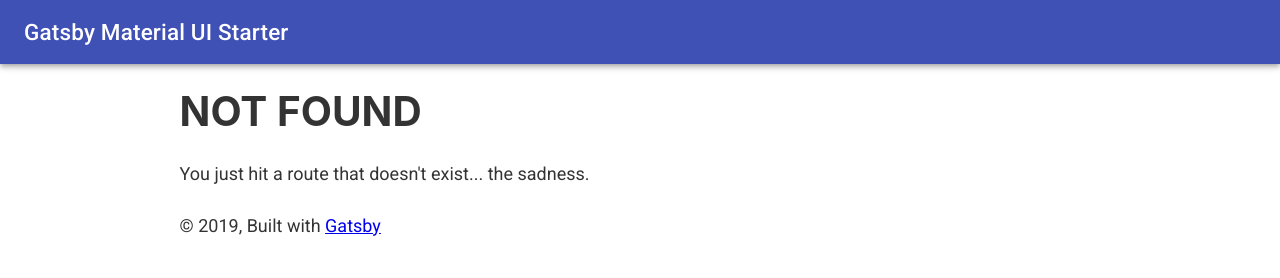
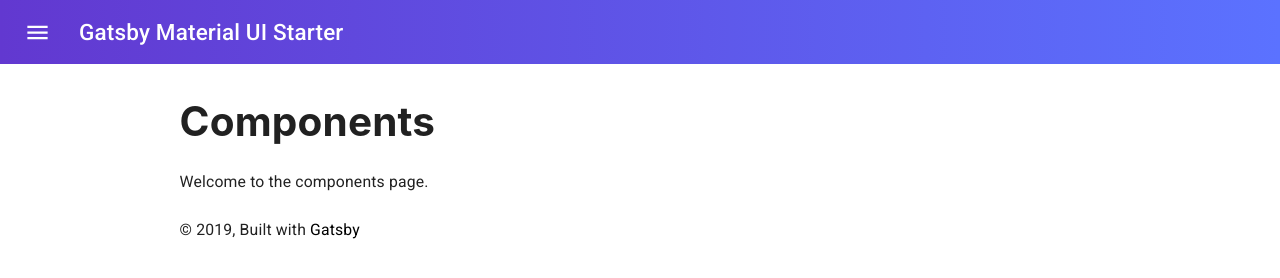
Before and after one commit to dominicabela/gatsby-starter-material-ui, a Gatsby site: page /components in a window 1280 px wide. Before the commit this address had no page. Built offline with nearby package versions, Linux system fonts and the light colour scheme; Gatsby itself is replaced by a stand-in of ours.

Commit message:
add sidebar menu

```diff
--- a/src/components/header.js
+++ b/src/components/header.js
@@ -1,22 +1,155 @@
+import PropTypes from "prop-types"
+import React from 'react';
+
 import { Link } from "gatsby"
-import PropTypes from "prop-types"
-import React from "react"
 
-import AppBar from "@material-ui/core/AppBar"
-import Toolbar from "@material-ui/core/Toolbar"
-import Typography from "@material-ui/core/Typography"
+import clsx from 'clsx';
+import { makeStyles, useTheme } from '@material-ui/core/styles';
+import Drawer from '@material-ui/core/Drawer';
+import CssBaseline from '@material-ui/core/CssBaseline';
+import AppBar from '@material-ui/core/AppBar';
+import Toolbar from '@material-ui/core/Toolbar';
+import List from '@material-ui/core/List';
+import Typography from '@material-ui/core/Typography';
+import Divider from '@material-ui/core/Divider';
+import IconButton from '@material-ui/core/IconButton';
+import MenuIcon from '@material-ui/icons/Menu';
+import ChevronLeftIcon from '@material-ui/icons/ChevronLeft';
+import ChevronRightIcon from '@material-ui/icons/ChevronRight';
+import ListItem from '@material-ui/core/ListItem';
+import ListItemIcon from '@material-ui/core/ListItemIcon';
+import ListItemText from '@material-ui/core/ListItemText';
+import HomeIcon from '@material-ui/icons/Home';
+import ListIcon from '@material-ui/icons/ViewList';
 
-const Header = ({ siteTitle }) => (
-  <div style={{ marginBottom: `1.45rem` }}>
-    <AppBar position="static" color="primary">
+const drawerWidth = 240
+
+const useStyles = makeStyles(theme => ({
+  root: {
+    display: 'flex',
+  },
+  appBar: {
+    transition: theme.transitions.create(['margin', 'width'], {
+      easing: theme.transitions.easing.sharp,
+      duration: theme.transitions.duration.leavingScreen,
+    }),
+    background: 'linear-gradient(to right, #6238D0, #5B72FF)',
+  },
+  appBarShift: {
+    width: `calc(100% - ${drawerWidth}px)`,
+    marginLeft: drawerWidth,
+    transition: theme.transitions.create(['margin', 'width'], {
+      easing: theme.transitions.easing.easeOut,
+      duration: theme.transitions.duration.enteringScreen,
+    }),
+  },
+  menuButton: {
+    marginRight: theme.spacing(2),
+  },
+  hide: {
+    display: 'none',
+  },
+  drawer: {
+    width: drawerWidth,
+    flexShrink: 0,
+  },
+  drawerPaper: {
+    width: drawerWidth,
+  },
+  drawerHeader: {
+    display: 'flex',
+    alignItems: 'center',
+    padding: '0 8px',
+    ...theme.mixins.toolbar,
+    justifyContent: 'flex-end',
+  },
+  content: {
+    flexGrow: 1,
+    padding: theme.spacing(3),
+    transition: theme.transitions.create('margin', {
+      easing: theme.transitions.easing.sharp,
+      duration: theme.transitions.duration.leavingScreen,
+    }),
+    marginLeft: -drawerWidth,
+  },
+  contentShift: {
+    transition: theme.transitions.create('margin', {
+      easing: theme.transitions.easing.easeOut,
+      duration: theme.transitions.duration.enteringScreen,
+    }),
+    marginLeft: 0,
+  },
+}));
+
+const Header = ({ siteTitle }) => {
+
+  const classes = useStyles()
+
+  const theme = useTheme();
+  const [open, setOpen] = React.useState(false);
+
+  function handleDrawerOpen() {
+    setOpen(true);
+  }
+
+  function handleDrawerClose() {
+    setOpen(false);
+  }
+
+  return(
+    <div className={classes.root}>
+      <CssBaseline />
+      <AppBar
+        position="fixed"
+        elevation={0}
+        className={clsx(classes.appBar, {
+          [classes.appBarShift]: open,
+        })}
+      >
         <Toolbar>
+          <IconButton
+            color="inherit"
+            aria-label="Open drawer"
+            onClick={handleDrawerOpen}
+            edge="start"
+            className={clsx(classes.menuButton, open && classes.hide)}
+          >
+            <MenuIcon />
+          </IconButton>
           <Typography variant="h6" color="inherit">
             {siteTitle}
           </Typography>
         </Toolbar>
       </AppBar>
+      <Drawer
+        className={classes.drawer}
+        variant="persistent"
+        anchor="left"
+        open={open}
+        classes={{
+          paper: classes.drawerPaper,
+        }}
+      >
+        <div className={classes.drawerHeader}>
+          <IconButton onClick={handleDrawerClose}>
+            {theme.direction === 'ltr' ? <ChevronLeftIcon /> : <ChevronRightIcon />}
+          </IconButton>
+        </div>
+        <Divider />
+        <List>
+          <ListItem button>
+            <ListItemIcon><HomeIcon /></ListItemIcon>
+            <ListItemText><Link to="/">Home</Link></ListItemText>
+          </ListItem>
+          <ListItem button>
+            <ListItemIcon><ListIcon /></ListItemIcon>
+            <ListItemText><Link to="/components">Components</Link></ListItemText>
+          </ListItem>
+        </List>
+      </Drawer>
     </div>
   )
+}
 
 Header.propTypes = {
   siteTitle: PropTypes.string,
--- a/src/components/layout.css
+++ b/src/components/layout.css
@@ -1,13 +1,21 @@
 html {
   font-family: "Roboto", sans-serif;
+  text-decoration: none;
   -ms-text-size-adjust: 100%;
   -webkit-text-size-adjust: 100%;
 }
+
 body {
   margin: 0;
   -webkit-font-smoothing: antialiased;
   -moz-osx-font-smoothing: grayscale;
 }
+
+a {
+  text-decoration: none;
+  color: black;
+}
+
 article,
 aside,
 details,
--- a/src/components/layout.js
+++ b/src/components/layout.js
@@ -12,7 +12,9 @@ import { StaticQuery, graphql } from "gatsby"
 import Header from "./header"
 import "./layout.css"
 
-const Layout = ({ children }) => (
+const Layout = ({ children }) => {
+
+  return (
     <StaticQuery
       query={graphql`
         query SiteTitleQuery {
@@ -24,14 +26,14 @@ const Layout = ({ children }) => (
         }
       `}
       render={data => (
-      <>
+        <div style={{ minHeight: '100vh', backgroundColor: '#FFF' }}>
           <Header siteTitle={data.site.siteMetadata.title} />
           <div
             style={{
               margin: `0 auto`,
               maxWidth: 960,
               padding: `0px 1.0875rem 1.45rem`,
-            paddingTop: 0,
+              paddingTop: 100,
             }}
           >
             <main>{children}</main>
@@ -41,10 +43,11 @@ const Layout = ({ children }) => (
               <a href="https://www.gatsbyjs.org">Gatsby</a>
             </footer>
           </div>
-      </>
+        </div>
       )}
     />
   )
+}
 
 Layout.propTypes = {
   children: PropTypes.node.isRequired,
--- /dev/null
+++ b/src/pages/components.js
@@ -0,0 +1,15 @@
+import React from "react"
+import { Link } from "gatsby"
+
+import Layout from "../components/layout"
+import SEO from "../components/seo"
+
+const SecondPage = () => (
+  <Layout>
+    <SEO title="Page two" />
+    <h1>Components</h1>
+    <p>Welcome to the components page.</p>
+  </Layout>
+)
+
+export default SecondPage
--- a/src/pages/index.js
+++ b/src/pages/index.js
@@ -1,5 +1,4 @@
 import React from "react"
-import { Link } from "gatsby"
 
 import Layout from "../components/layout"
 import Image from "../components/image"
@@ -8,13 +7,10 @@ import SEO from "../components/seo"
 const IndexPage = () => (
   <Layout>
     <SEO title="Home" />
-    <h1>Hi people</h1>
-    <p>Welcome to your new Gatsby site.</p>
-    <p>Now go build something great.</p>
+    <h1>Welcome to the Material UI starter for Gatsby</h1>
     <div style={{ maxWidth: `300px`, marginBottom: `1.45rem` }}>
       <Image />
     </div>
-    <Link to="/page-2/">Go to page 2</Link>
   </Layout>
 )
 
```
Lines whose indentation alone changed are shown as unchanged.
